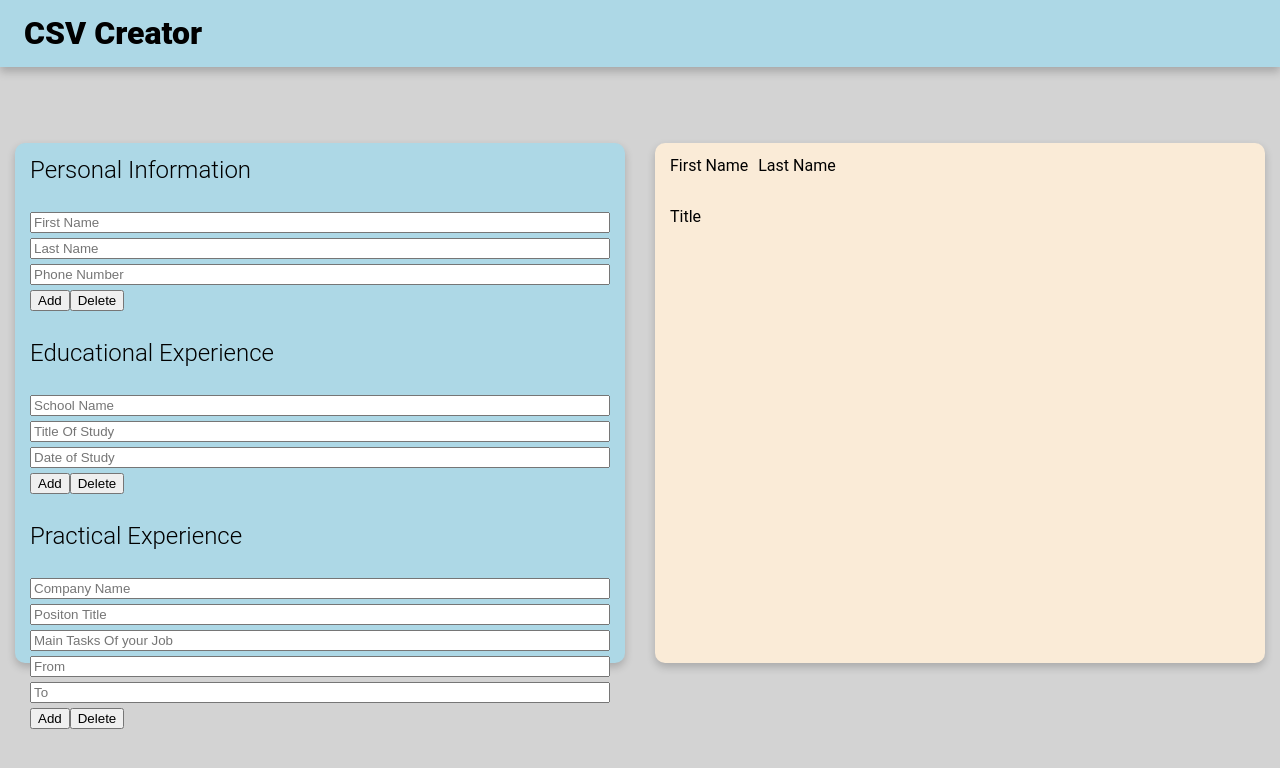
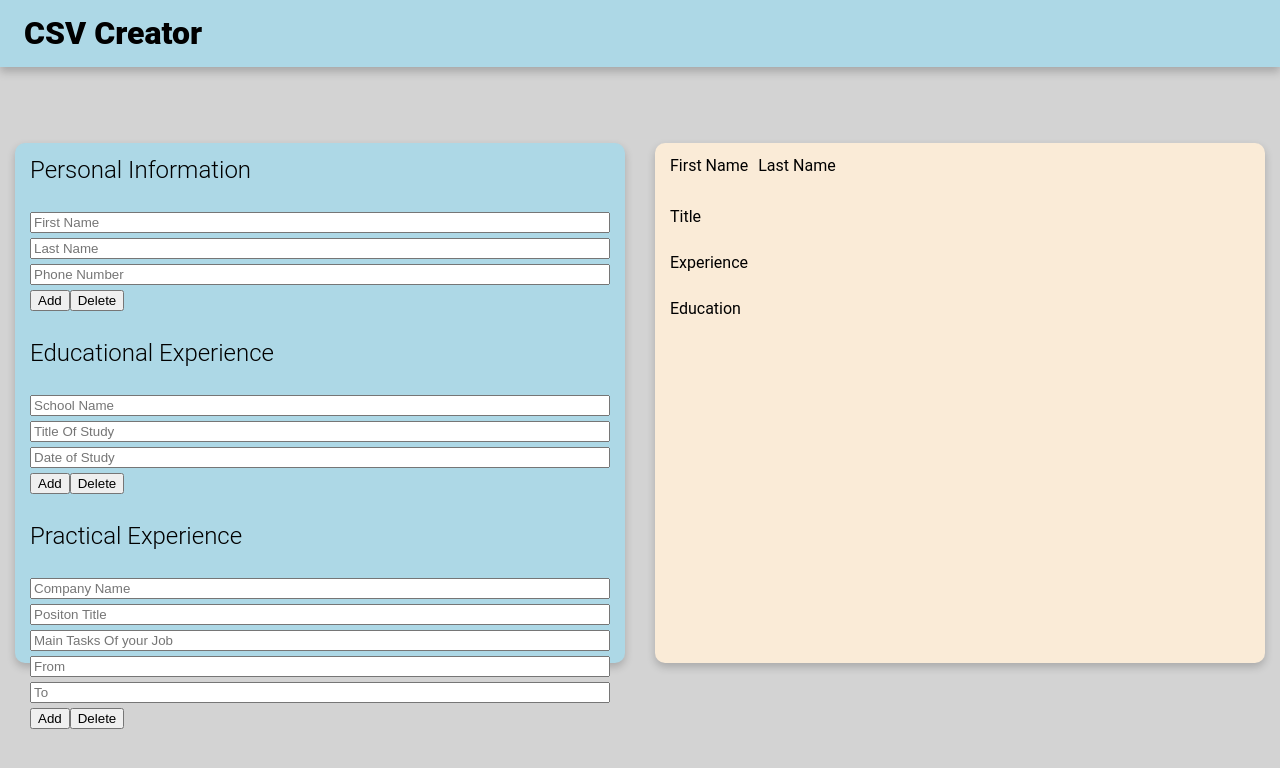
Before and after one commit to j-r-f-m/odin-cv-project, a React (Create React App) app: page / in a window 1280 px wide. Shown: the top 768 px of the page. Built offline with nearby package versions, Linux system fonts and the light colour scheme.

Commit message:
add output

```diff
--- a/src/components/Output.js
+++ b/src/components/Output.js
@@ -13,6 +13,9 @@ class Output extends Component {
           <div className="output--name">Last Name</div>
         </div>
         <div className="output--title">Title</div>
+
+        <h3 className="output--header">Experience</h3>
+        <h3 className="output--header">Education</h3>
       </div>
     );
   }
--- a/src/styles/styles.css
+++ b/src/styles/styles.css
@@ -218,6 +218,7 @@ body {
   margin-right: 10px;
 }
 
-.output--title {
+.output--title,
+.output--header {
   padding: 15px;
 }
```
